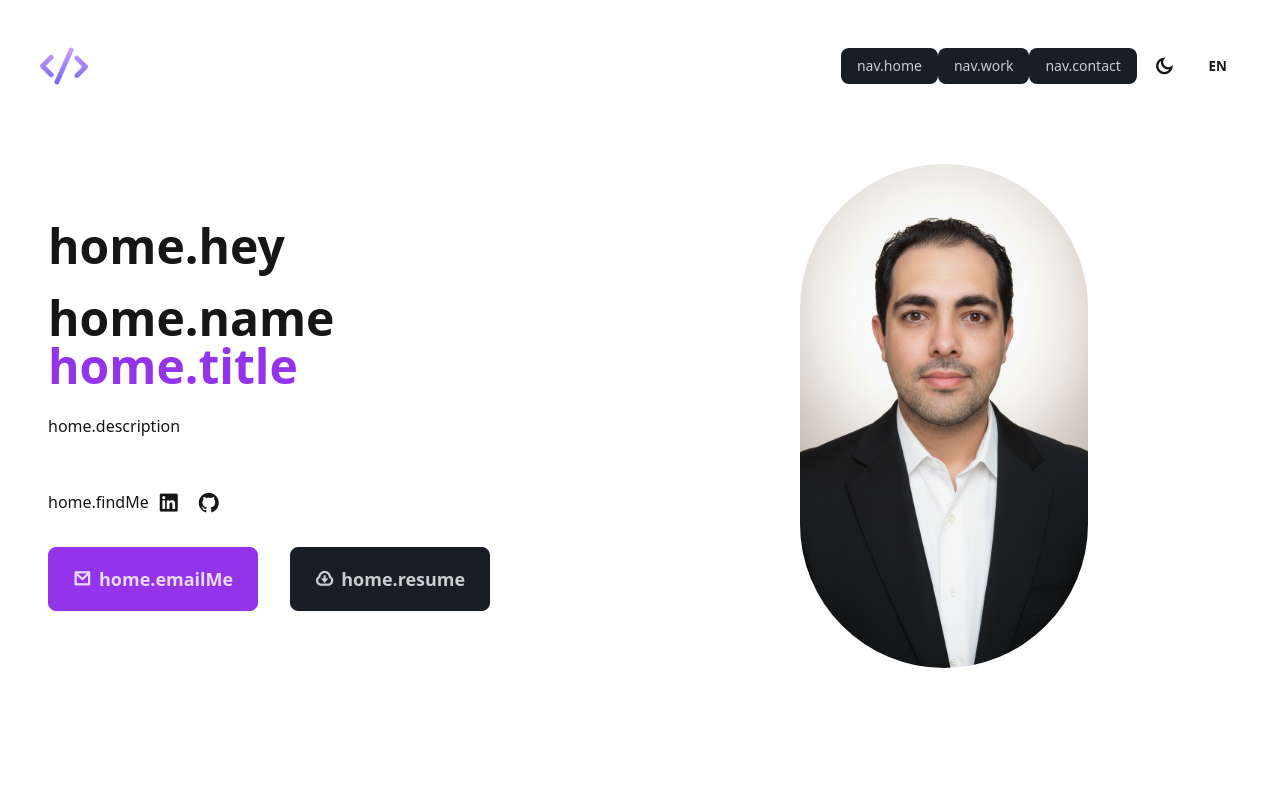
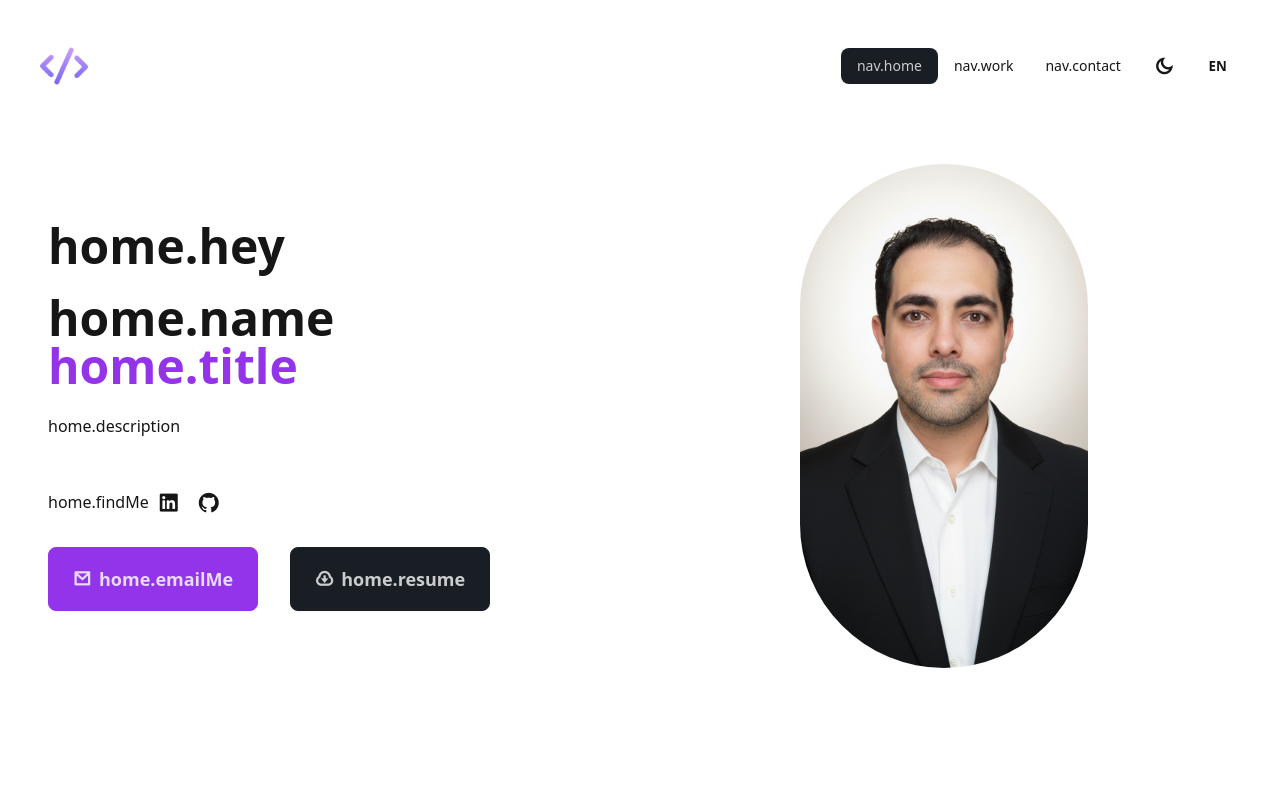
Before and after one commit to firasgacha/Portfolio, a React (Vite) app: page /Portfolio/work in a window 1280 px wide. Shown: the top 800 px of the page. Built offline with nearby package versions, Linux system fonts and the light colour scheme; the HTML template or start-up script is replaced by a standard one.

Commit message:
fix: update navigation links to use absolute paths for improved routing

```diff
--- a/src/components/NavBar.tsx
+++ b/src/components/NavBar.tsx
@@ -22,9 +22,9 @@
                     <ul
                         tabIndex={0}
                         className="menu menu-sm dropdown-content bg-base-100 rounded-box z-[1] mt-3 w-52 p-2 shadow">
-                        <li><NavLink to={"/#"}>{t('nav.home')}</NavLink></li>
-                        <li><NavLink to={"/#/work"}>{t('nav.work')}</NavLink></li>
-                        <li><NavLink to={"/#/contact"}>{t('nav.contact')}</NavLink></li>
+                        <li><NavLink to={"/"}>{t('nav.home')}</NavLink></li>
+                        <li><NavLink to={"/work"}>{t('nav.work')}</NavLink></li>
+                        <li><NavLink to={"/contact"}>{t('nav.contact')}</NavLink></li>
                     </ul>
                 </div>
                 <div className="avatar">
@@ -35,9 +35,9 @@
             </div>
             <div className="navbar-end hidden lg:flex">
                 <ul className="menu menu-horizontal px-1">
-                    <li><NavLink to={"/#"}>{t('nav.home')}</NavLink></li>
-                    <li><NavLink to={"/#/work"}>{t('nav.work')}</NavLink></li>
-                    <li><NavLink to={"/#/contact"}>{t('nav.contact')}</NavLink></li>
+                    <li><NavLink to={"/"}>{t('nav.home')}</NavLink></li>
+                    <li><NavLink to={"/work"}>{t('nav.work')}</NavLink></li>
+                    <li><NavLink to={"/contact"}>{t('nav.contact')}</NavLink></li>
                 </ul>
                 <ThemeToggle />
                 <button
```
